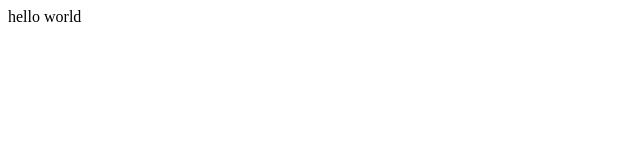
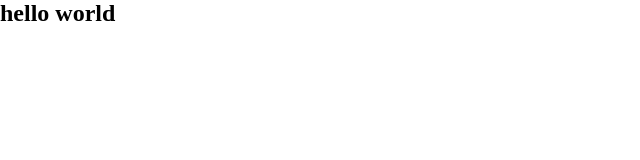
Before and after one commit to coderyjw/vue3-ts-cms-new, a Vue app: page / in a window 1280 px wide. Shown: the top 160 px of the page, without its empty margins (0-640 px from the left). Built offline with nearby package versions, Linux system fonts and the light colour scheme.

Commit message:
css重置

```diff
--- a/package.json
+++ b/package.json
@@ -12,6 +12,7 @@
     "prettier": "prettier --write ."
   },
   "dependencies": {
+    "normalize.css": "^8.0.1",
     "vue": "^3.2.45"
   },
   "devDependencies": {
@@ -23,6 +24,7 @@
     "@vue/tsconfig": "^0.1.3",
     "eslint": "^8.22.0",
     "eslint-plugin-vue": "^9.3.0",
+    "less": "^4.1.3",
     "npm-run-all": "^4.1.5",
     "prettier": "^2.7.1",
     "typescript": "~4.7.4",
--- a/src/App.vue
+++ b/src/App.vue
@@ -1,5 +1,5 @@
 <template>
-  <div>hello world</div>
+  <h2>hello world</h2>
 </template>
 
 <script setup lang="ts"></script>
--- /dev/null
+++ b/src/assets/css/index.less
@@ -0,0 +1,2 @@
+@import './reset.less';
+@import './common.less';
--- /dev/null
+++ b/src/assets/css/reset.less
@@ -0,0 +1,27 @@
+/* reset.css样式重置文件 */
+/* margin/padding重置 */
+body, h1, h2, h3, ul, ol, li, p, dl, dt, dd {
+  padding: 0;
+  margin: 0;
+}
+
+/* a元素重置 */
+a {
+  text-decoration: none;
+  color: #333;
+}
+
+/* img的vertical-align重置 */
+img {
+  vertical-align: top;
+}
+
+/* ul, ol, li重置 */
+ul, ol, li {
+  list-style: none;
+}
+
+/* 对斜体元素重置 */
+i, em {
+  font-style: normal;
+}
--- a/src/main.ts
+++ b/src/main.ts
@@ -1,4 +1,7 @@
 import { createApp } from 'vue'
 import App from './App.vue'
 
+import 'normalize.css'
+import '@/assets/css/index.less'
+
 createApp(App).mount('#app')
```
Also changed, not shown: src/assets/css/common.less (added), 1 other file (tests, documents, lock files or other folders).
